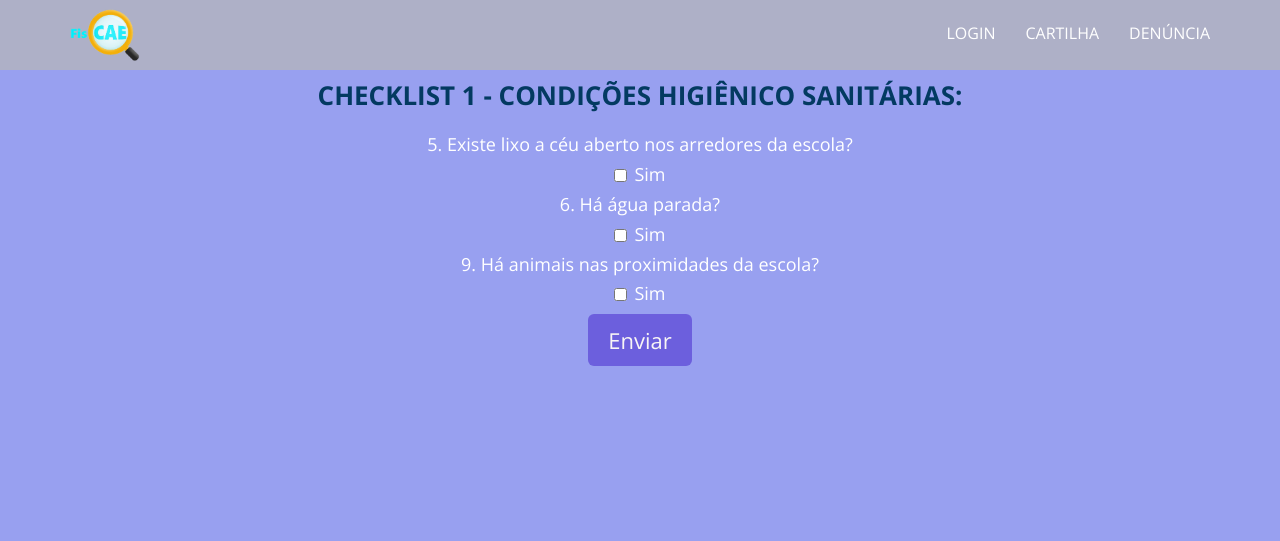
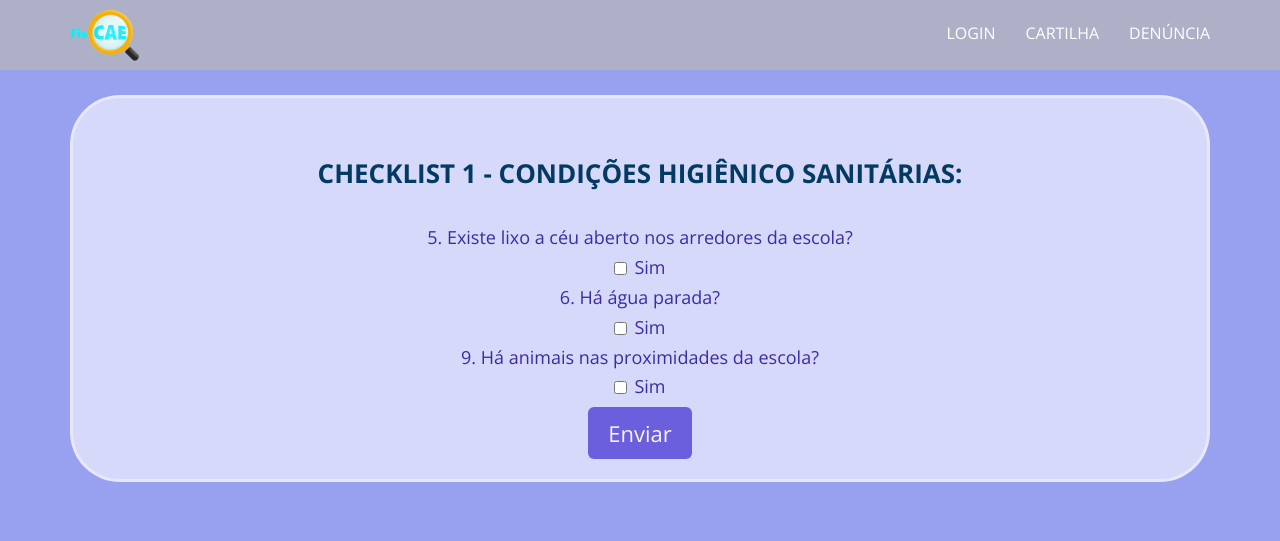
Before and after one commit to fga-eps-mds/fisCAE-2017-2, a Django app: page /tecForm in a window 1280 px wide. Shown: the top 541 px of the page. Run offline with Django 3.2, Linux system fonts and the light colour scheme; data comes from the database, SQL or seed files in the repository; some libraries are stand-ins or nearby versions.

Commit message:
Change in css and template
Signed-off-by: Eduardo Júnio Veloso Rodrigues <eduardojvr10@gmail.com>

```diff
--- a/src/checklist/static/assets/css/style.css
+++ b/src/checklist/static/assets/css/style.css
@@ -1,9 +1,14 @@
-
+#personalizado {
+	border-style: solid;
+	border-radius: 50px;
+	border-color: rgba(255, 255, 255, 0.4);
+	background: rgba(255, 255, 255, 0.6);
+}
 body {
 	background: #98A0F0;
     font-family: 'Open Sans', sans-serif;
     font-weight: 300;
-    color: rgb(255, 255, 255);
+    color: rgba(255, 255, 255, 0.1);
     text-align: center;
 }
 
--- a/src/checklist/templates/tecForm.html
+++ b/src/checklist/templates/tecForm.html
@@ -64,9 +64,7 @@
   <div class="page-title-text wow fadeInUp animated" style="visibility: visible; animation-name: fadeInUp;"></div>
       <div class="container"></div>
          <div class="form-group section-container checklists-container"></div>
-
-                <h3>Checklist 1 - Condições Higiênico Sanitárias:</h3>
-
+                <h3></h3>
         </div>
       </div>
   </div>
@@ -77,26 +75,30 @@
         <div class="container">
             <div class="form-group-item" style "visibility: visible;"></div>
               <ul class="form-group"></ul>
+
+    <div id="personalizado">
+      <br><br><h3>Checklist 1 - Condições Higiênico Sanitárias:</h3><br>
               {% for question in listQuestions %}
+                  {% if question.id >= 5 and question.id <= 57 %}
                     <a href="#tec-form" class="form-group-item"></a>
                     <h4 class="form-group-item-heading">
                     <div method="POST" id="answer" class="post-form"></div>
-                  {{ question.id }}. {{ question.description }}
+                        <a> {{ question.id }}. {{ question.description }}</a>
+                        <!-- {{ question.id }}. {{ question.description }} -->
                         <form>
                           <div class="checkbox">
-                      <label><input type="checkbox" name="yesCheck">Sim</label>
+                            <a><label><input type="checkbox" name="yesCheck">Sim</label></a>
                           </div>
                         </form>
                     <p></p>
                     </h4>
+                  {% endif %}
               {% endfor %}
-
-                <button type="submit" class="btn btn-default">Enviar</button>
-
+              <button type="submit" class="btn btn-default">Enviar</button> <br><br>
             </div>
           </div>
         </div>
-
+    </div>
 
 
 
--- a/src/static/assets/css/style.css
+++ b/src/static/assets/css/style.css
@@ -1,4 +1,3 @@
-
 body {
 	background: #98A0F0;
     font-family: 'Open Sans', sans-serif;
```
Lines whose indentation alone changed are shown as unchanged.
